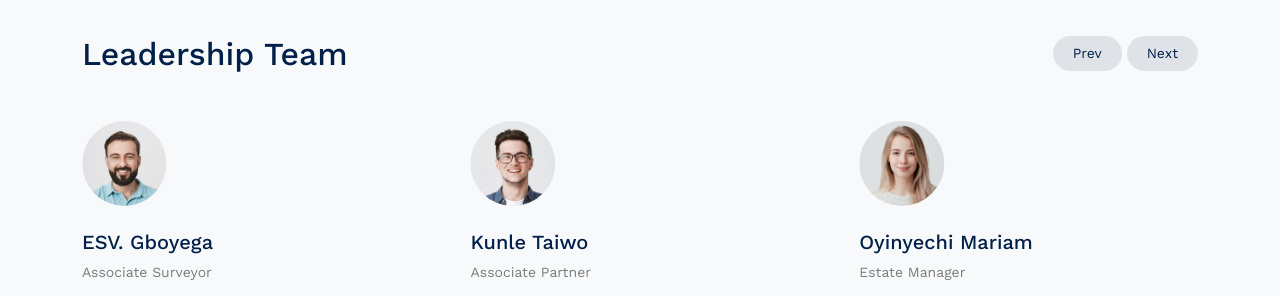
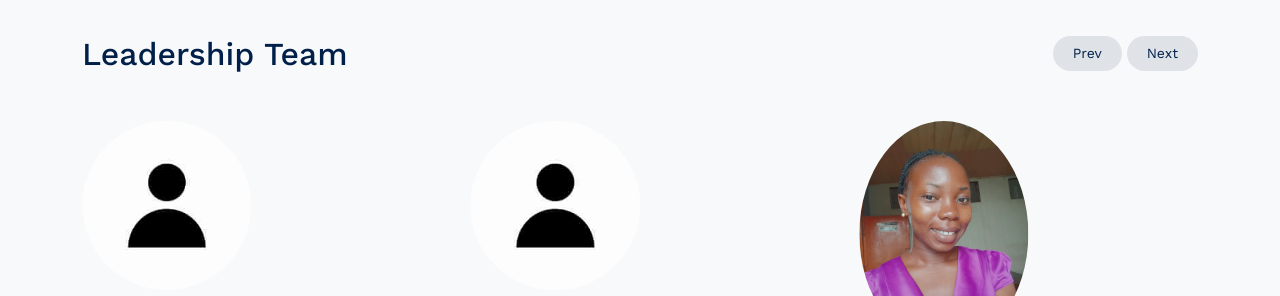
Before and after one commit to DPsalmist/olaseni_lojede, a plain HTML site: page about.html in a window 1280 px wide. Shown: the part 2870-3166 px from the top of the page. Drawn offline with nearby package versions, Linux system fonts and the light colour scheme; a script that the page names is missing; files whose address does not match are found by name.

Commit message:
added staff pictures

```diff
--- a/about.html
+++ b/about.html
@@ -451,9 +451,9 @@
             <div class="item">
               <div class="testimonial">
                 <img
-                  src="images/person_1-min.jpg"
+                  src="images/olaseni.jpg"
                   alt="Image"
-                  class="img-fluid rounded-circle w-25 mb-4"
+                  class="img-fluid rounded-circle w-50 mb-4"
                 />
                 <h3 class="h5 text-primary">ESV. Seni Lojede</h3>
                 <p class="text-black-50">Principal Partner</p>
@@ -474,9 +474,9 @@
             <div class="item">
               <div class="testimonial">
                 <img
-                  src="images/person_2-min.jpg"
+                  src="images/default_pic.jpeg"
                   alt="Image"
-                  class="img-fluid rounded-circle w-25 mb-4"
+                  class="img-fluid rounded-circle w-50 mb-4"
                 />
                 <h3 class="h5 text-primary">ESV. Gboyega</h3>
                 <p class="text-black-50">Associate Surveyor</p>
@@ -508,9 +508,9 @@
             <div class="item">
               <div class="testimonial">
                 <img
-                  src="images/person_3-min.jpg"
+                  src="images/default_pic.jpeg"
                   alt="Image"
-                  class="img-fluid rounded-circle w-25 mb-4"
+                  class="img-fluid rounded-circle w-50 mb-4"
                 />
                 <h3 class="h5 text-primary">Kunle Taiwo</h3>
                 <p class="text-black-50">Associate Partner</p>
@@ -534,9 +534,9 @@
             <div class="item">
               <div class="testimonial">
                 <img
-                  src="images/person_4-min.jpg"
+                  src="images/mariam1.jpeg"
                   alt="Image"
-                  class="img-fluid rounded-circle w-25 mb-4"
+                  class="img-fluid rounded-circle w-50 mb-4"
                 />
                 <h3 class="h5 text-primary">Oyinyechi Mariam</h3>
                 <p class="text-black-50">Estate Manager</p>
```
Also changed, not shown: images/default_pic.jpeg (added), images/mariam1.jpeg (added), images/olaseni.jpg (added).
